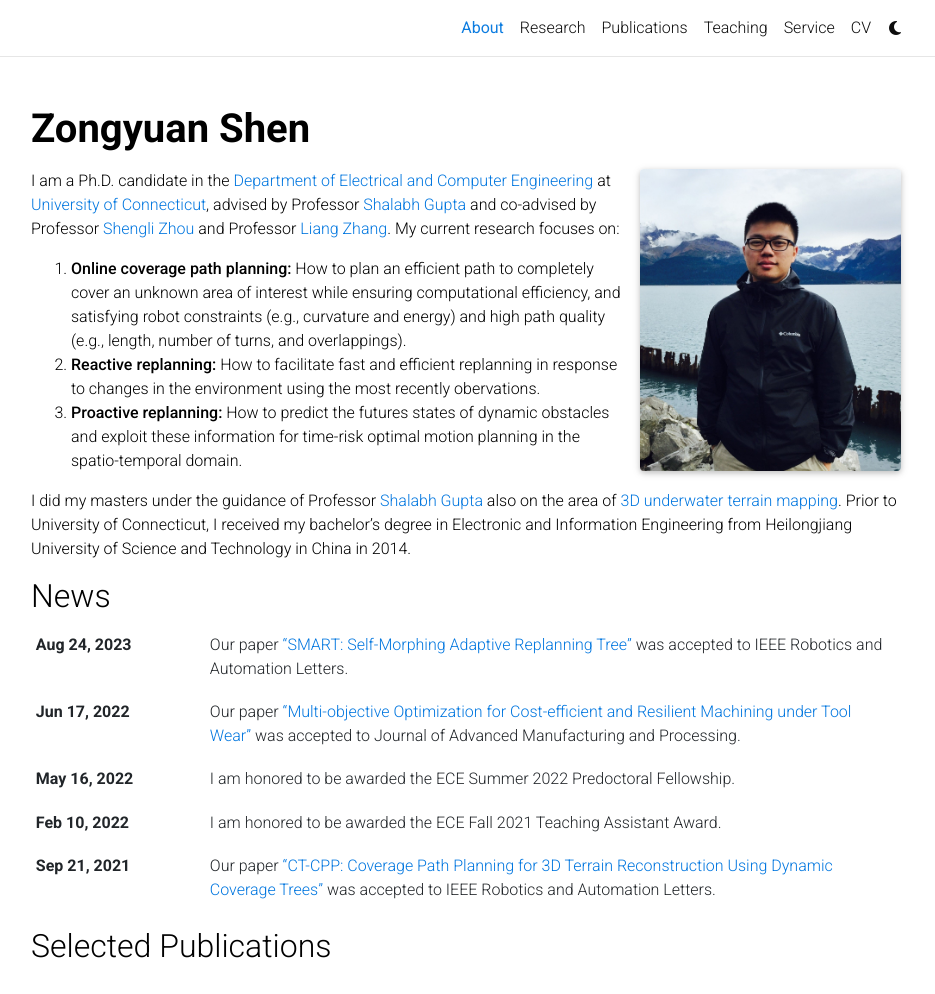
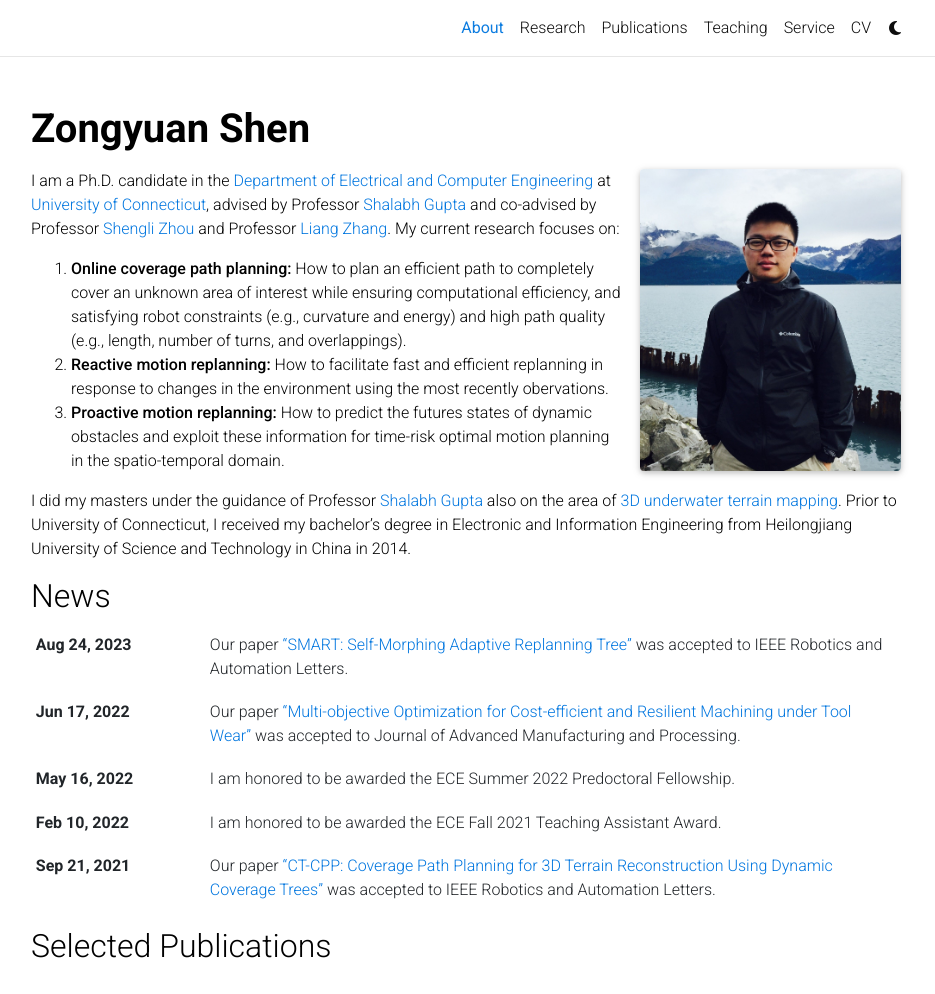
Before and after one commit to ZongyuanShen/ZongyuanShen.github.io, a Jekyll site: the page built from _pages/about.md, in a window 1280 px wide and 1264 px high, cut to the strip 0-994 px from the top of the window. Shown: the whole strip, without its empty margins (174-1109 px from the left). Built offline with Jekyll 4.4.1, drawn with Linux system fonts in a browser that asks for light colours; full-size pictures stand in for the smaller copies a plugin makes; some web fonts are replaced; comment, search, counter and statistics services are not loaded; a style sheet for code colours, icons or effects is not loaded.

Commit message:
Update about.md

```diff
--- a/_pages/about.md
+++ b/_pages/about.md
@@ -18,7 +18,7 @@
 I am a Ph.D. candidate in the [Department of Electrical and Computer Engineering](https://www.ee.uconn.edu/) at [University of Connecticut](https://uconn.edu/), advised by Professor [Shalabh Gupta](https://www.ee.uconn.edu/shalabh-gupta/) and co-advised by Professor [Shengli Zhou](https://www.ee.uconn.edu/shengli-zhou/) and Professor [Liang Zhang](https://www.ee.uconn.edu/liang-zhang/). My current research focuses on:
 
 1. **Online coverage path planning:** How to plan an efficient path to completely cover an unknown area of interest while ensuring computational efficiency, and satisfying robot constraints (e.g., curvature and energy) and high path quality (e.g., length, number of turns, and overlappings).
-2. **Reactive replanning:** How to facilitate fast and efficient replanning in response to changes in the environment using the most recently obervations.
-3. **Proactive replanning:** How to predict the futures states of dynamic obstacles and exploit these information for time-risk optimal motion planning in the spatio-temporal domain.
+2. **Reactive motion replanning:** How to facilitate fast and efficient replanning in response to changes in the environment using the most recently obervations.
+3. **Proactive motion replanning:** How to predict the futures states of dynamic obstacles and exploit these information for time-risk optimal motion planning in the spatio-temporal domain.
 
 I did my masters under the guidance of Professor [Shalabh Gupta](https://www.ee.uconn.edu/shalabh-gupta/) also on the area of [3D underwater terrain mapping](https://digitalcommons.lib.uconn.edu/gs_theses/1133/). Prior to University of Connecticut, I received my bachelor's degree in Electronic and Information Engineering from Heilongjiang University of Science and Technology in China in 2014.
```
